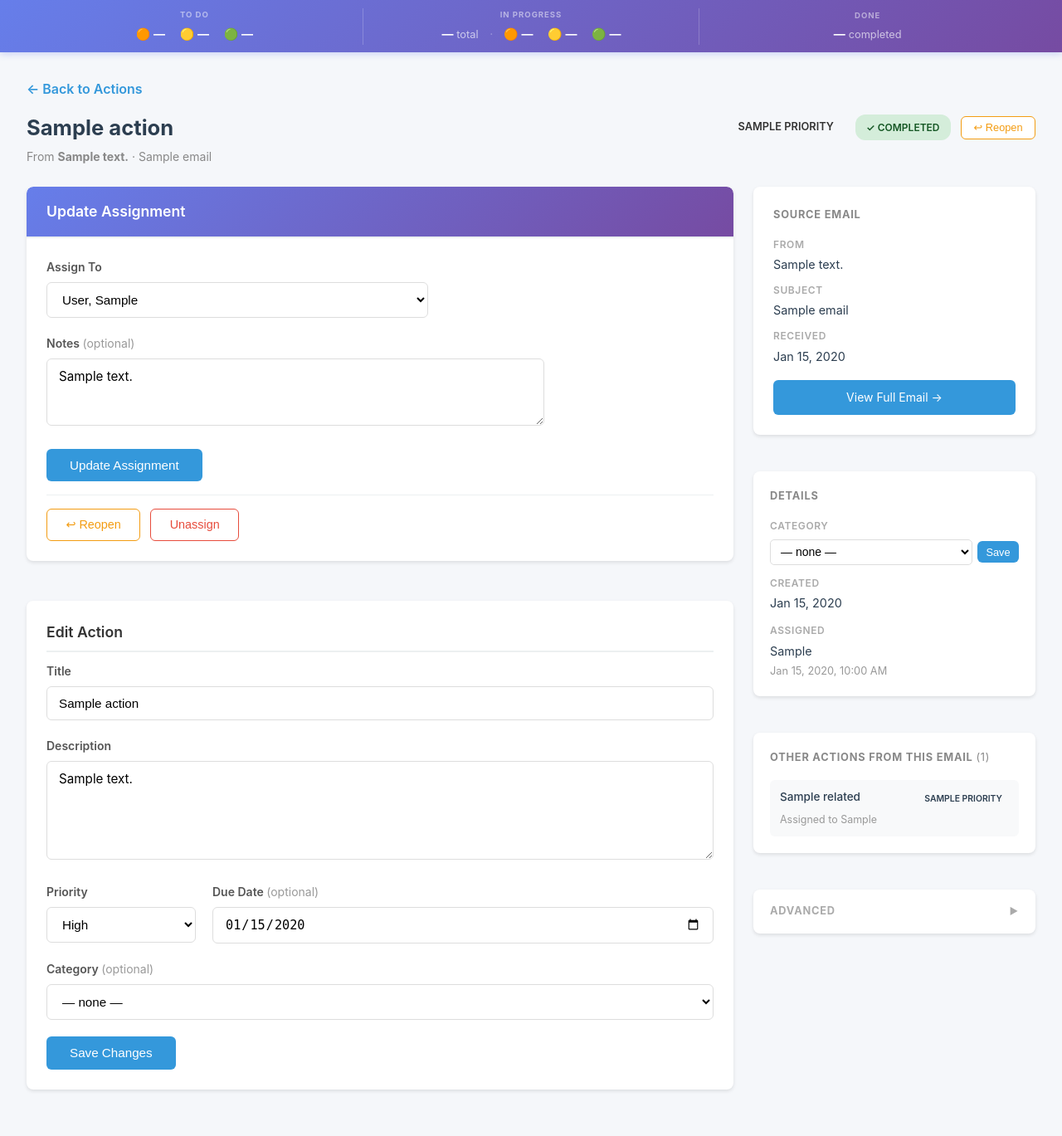
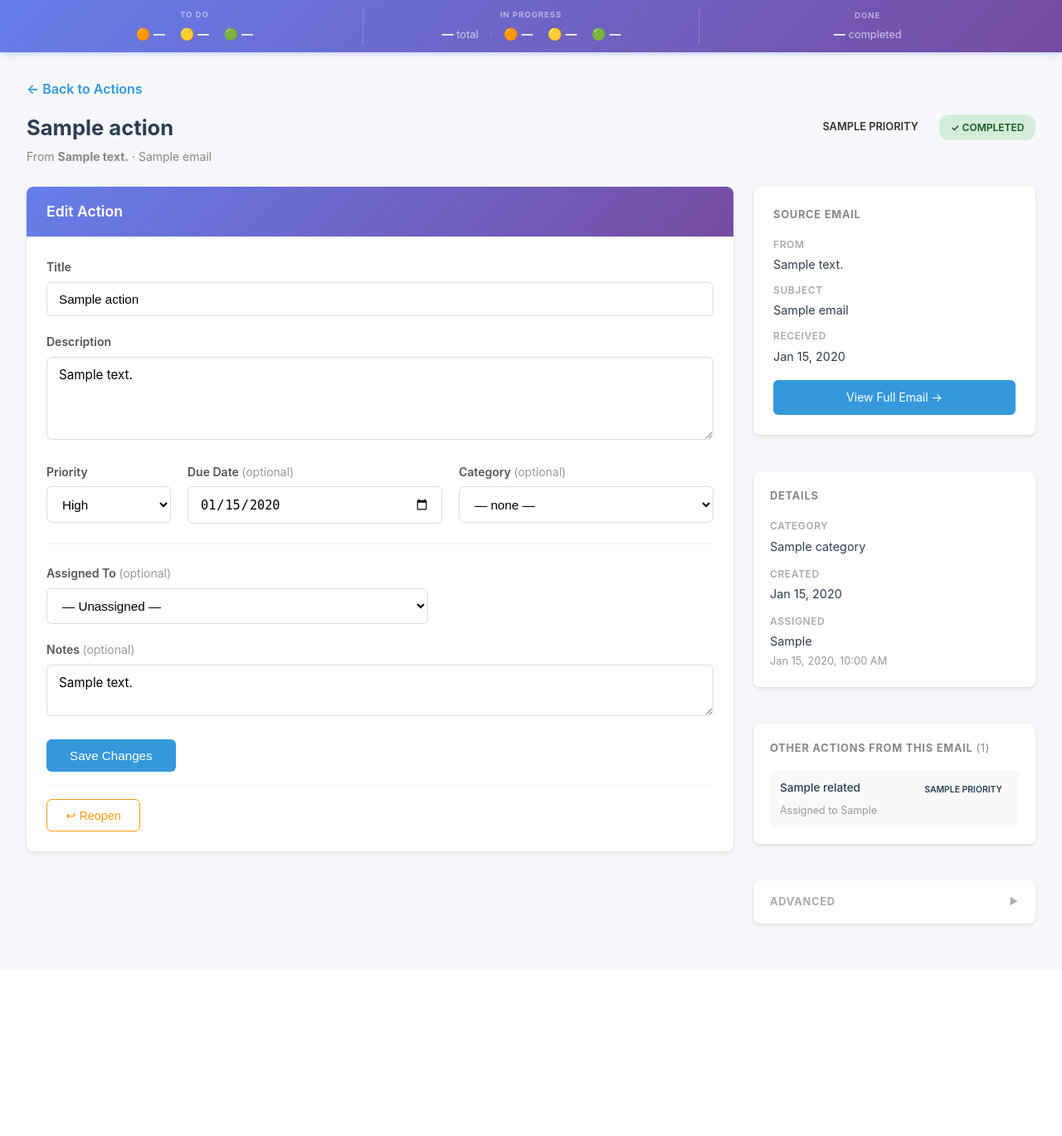
Before and after one commit to blake-perkins/INtelliBOX, a Python web app: template src/emailtools/web/templates/action_detail.html in a window 1280 px wide. Shown: the part 72-1441 px from the top of the page at 83% size. After the commit the page ends 1190 px from the top, so only its background shows below. Run offline with Jinja, Linux system fonts and the light colour scheme; the template is opened without the code that fills it: most values are stand-ins (such as "Sample title", 1, 10 or a date in 2020).

Commit message:
Consolidate action detail into unified form and remove redundant controls
Merge Assignment, Edit Action, and Details category forms into a single
unified form with one Save button. Remove duplicate Done/Mark Complete
buttons (header now shows status badges only). Remove redundant Unassign
button — unassigning is now done via the dropdown. Remove orphaned
single-field routes (/title, /description, /priority, /due-date,
/category, /unassign). Update BDD tests to match new unified form flow.

Co-Authored-By: Claude Opus 4.6 <noreply@anthropic.com>

```diff
--- a/src/emailtools/web/templates/action_detail.html
+++ b/src/emailtools/web/templates/action_detail.html
@@ -24,26 +24,10 @@
         <span style="background: #d4edda; color: #155724; padding: 0.35rem 0.85rem; border-radius: 12px; font-size: 0.75rem; font-weight: 600; white-space: nowrap;">
             ✓ COMPLETED
         </span>
-        {% endif %}
-        {% if assignment %}
-            {% if assignment.status != 'completed' %}
-            <form method="POST" action="/actions/{{ action.id }}/status" style="display: inline; margin-left: auto;">
-                <input type="hidden" name="status" value="completed">
-                <button type="submit" class="btn"
-                        style="background: #27ae60; color: white; padding: 0.35rem 0.9rem; font-size: 0.8rem;"
-                        onclick="return confirm('Mark this action as completed?')">
-                    ✓ Done
-                </button>
-            </form>
-            {% else %}
-            <form method="POST" action="/actions/{{ action.id }}/status" style="display: inline; margin-left: auto;">
-                <input type="hidden" name="status" value="assigned">
-                <button type="submit" class="btn"
-                        style="background: white; color: #f39c12; border: 1.5px solid #f39c12; padding: 0.35rem 0.9rem; font-size: 0.8rem;">
-                    ↩ Reopen
-                </button>
-            </form>
-            {% endif %}
+        {% elif assignment %}
+        <span style="background: #e8f4fd; color: #1a6fa8; padding: 0.35rem 0.85rem; border-radius: 12px; font-size: 0.75rem; font-weight: 600; white-space: nowrap;">
+            ASSIGNED
+        </span>
         {% endif %}
     </div>
     <div style="color: #888; font-size: 0.875rem;">
@@ -54,26 +38,89 @@
 <!-- Two-column layout -->
 <div style="display: grid; grid-template-columns: 1fr 340px; gap: 1.5rem; align-items: start;">
 
-    <!-- LEFT: Assignment + Edit -->
+    <!-- LEFT: Unified Edit Form -->
     <div style="display: grid; gap: 1.5rem;">
 
-        <!-- Assignment Card (first for quick access) -->
         <div class="card">
             <div class="card-header" style="background: linear-gradient(135deg, #667eea 0%, #764ba2 100%); color: white; border-radius: 8px 8px 0 0; margin: -1.5rem -1.5rem 1.5rem -1.5rem; padding: 1rem 1.5rem;">
-                {% if assignment %}Update Assignment{% else %}Assign Action{% endif %}
+                Edit Action
             </div>
 
-            <form method="POST" action="/actions/{{ action.id }}/assign">
+            <form method="POST" action="/actions/{{ action.id }}/edit">
                 <div style="display: grid; gap: 1.25rem;">
+                    <!-- Title -->
                     <div>
-                        <label style="display: block; margin-bottom: 0.4rem; font-weight: 600; font-size: 0.875rem; color: #555;">Assign To</label>
+                        <label style="display: block; margin-bottom: 0.4rem; font-weight: 600; font-size: 0.875rem; color: #555;">Title</label>
+                        <input type="text"
+                               name="title"
+                               value="{{ action.title }}"
+                               style="width: 100%; padding: 0.7rem 0.875rem; border: 1.5px solid #ddd; border-radius: 6px; font-size: 0.95rem; transition: border-color 0.15s;"
+                               onfocus="this.style.borderColor='#667eea'"
+                               onblur="this.style.borderColor='#ddd'"
+                               required>
+                    </div>
+
+                    <!-- Description -->
+                    <div>
+                        <label style="display: block; margin-bottom: 0.4rem; font-weight: 600; font-size: 0.875rem; color: #555;">Description</label>
+                        <textarea name="description"
+                                  rows="4"
+                                  placeholder="Add context or details about this action..."
+                                  style="width: 100%; padding: 0.7rem 0.875rem; border: 1.5px solid #ddd; border-radius: 6px; font-size: 0.95rem; font-family: inherit; resize: vertical; transition: border-color 0.15s;"
+                                  onfocus="this.style.borderColor='#667eea'"
+                                  onblur="this.style.borderColor='#ddd'">{{ action.description or '' }}</textarea>
+                    </div>
+
+                    <!-- Priority + Due Date + Category (inline row) -->
+                    <div style="display: grid; grid-template-columns: 150px 1fr 1fr; gap: 1.25rem;">
+                        <div>
+                            <label style="display: block; margin-bottom: 0.4rem; font-weight: 600; font-size: 0.875rem; color: #555;">Priority</label>
+                            <select name="priority"
+                                    style="width: 100%; padding: 0.7rem 0.875rem; border: 1.5px solid #ddd; border-radius: 6px; font-size: 0.95rem; background: white; transition: border-color 0.15s;"
+                                    onfocus="this.style.borderColor='#667eea'"
+                                    onblur="this.style.borderColor='#ddd'">
+                                <option value="high" {% if action.priority == 'high' %}selected{% endif %}>High</option>
+                                <option value="medium" {% if action.priority == 'medium' %}selected{% endif %}>Medium</option>
+                                <option value="low" {% if action.priority == 'low' %}selected{% endif %}>Low</option>
+                            </select>
+                        </div>
+                        <div>
+                            <label style="display: block; margin-bottom: 0.4rem; font-weight: 600; font-size: 0.875rem; color: #555;">Due Date <span style="font-weight: 400; color: #999;">(optional)</span></label>
+                            <input type="date"
+                                   name="due_date"
+                                   value="{% if action.due_date %}{{ action.due_date.strftime('%Y-%m-%d') }}{% endif %}"
+                                   style="width: 100%; padding: 0.7rem 0.875rem; border: 1.5px solid #ddd; border-radius: 6px; font-size: 0.95rem; transition: border-color 0.15s;"
+                                   onfocus="this.style.borderColor='#667eea'"
+                                   onblur="this.style.borderColor='#ddd'">
+                        </div>
+                        <div>
+                            <label style="display: block; margin-bottom: 0.4rem; font-weight: 600; font-size: 0.875rem; color: #555;">Category <span style="font-weight: 400; color: #999;">(optional)</span></label>
+                            <select name="category"
+                                    style="width: 100%; padding: 0.7rem 0.875rem; border: 1.5px solid #ddd; border-radius: 6px; font-size: 0.95rem; background: white; transition: border-color 0.15s;"
+                                    onfocus="this.style.borderColor='#667eea'"
+                                    onblur="this.style.borderColor='#ddd'">
+                                <option value="">— none —</option>
+                                {% for cat in categories %}
+                                <option value="{{ cat.name }}" {% if action.category == cat.name %}selected{% endif %}>{{ cat.name }}</option>
+                                {% endfor %}
+                            </select>
+                        </div>
+                    </div>
+
+                    <!-- Divider -->
+                    <div style="border-top: 1px solid #ecf0f1; margin: 0.25rem 0;"></div>
+
+                    <!-- Assignment -->
+                    <div>
+                        <label style="display: block; margin-bottom: 0.4rem; font-weight: 600; font-size: 0.875rem; color: #555;">Assigned To <span style="font-weight: 400; color: #999;">(optional)</span></label>
                         {% if roster %}
                         <select name="assigned_to"
+                                id="assigned-to-select"
                                 style="width: 100%; max-width: 460px; padding: 0.7rem 0.875rem; border: 1.5px solid #ddd; border-radius: 6px; font-size: 0.95rem; background: white; transition: border-color 0.15s;"
                                 onfocus="this.style.borderColor='#667eea'"
                                 onblur="this.style.borderColor='#ddd'"
-                                required>
-                            <option value="" disabled {% if not assignment %}selected{% endif %}>Select a team member...</option>
+                                onchange="document.getElementById('notes-section').style.display = this.value ? 'block' : 'none'">
+                            <option value="">— Unassigned —</option>
                             {% for member in roster %}
                             <option value="{{ member.full_name }}"
                                 {% if assignment and assignment.assigned_to == member.full_name %}selected{% endif %}>
@@ -91,23 +138,22 @@
                         {% endif %}
                     </div>
 
-                    <div>
+                    <div id="notes-section" style="display: {% if assignment %}block{% else %}none{% endif %};">
                         <label style="display: block; margin-bottom: 0.4rem; font-weight: 600; font-size: 0.875rem; color: #555;">Notes <span style="font-weight: 400; color: #999;">(optional)</span></label>
                         <textarea name="notes"
-                                  rows="3"
+                                  rows="2"
                                   placeholder="Add any context or instructions..."
-                                  style="width: 100%; max-width: 600px; padding: 0.7rem 0.875rem; border: 1.5px solid #ddd; border-radius: 6px; font-size: 0.95rem; font-family: inherit; resize: vertical; transition: border-color 0.15s;"
+                                  style="width: 100%; padding: 0.7rem 0.875rem; border: 1.5px solid #ddd; border-radius: 6px; font-size: 0.95rem; font-family: inherit; resize: vertical; transition: border-color 0.15s;"
                                   onfocus="this.style.borderColor='#667eea'"
                                   onblur="this.style.borderColor='#ddd'">{% if assignment and assignment.notes %}{{ assignment.notes }}{% endif %}</textarea>
                     </div>
 
-                    {% if roster %}
+                    <!-- Save -->
                     <div>
                         <button type="submit" class="btn btn-primary" style="padding: 0.7rem 1.75rem; font-size: 0.95rem;">
-                            {% if assignment %}Update Assignment{% else %}Assign Action{% endif %}
+                            Save Changes
                         </button>
                     </div>
-                    {% endif %}
                 </div>
             </form>
 
@@ -131,92 +177,8 @@
                     </button>
                 </form>
                 {% endif %}
-                <form method="POST" action="/actions/{{ action.id }}/unassign" style="display: inline;">
-                    <button type="submit" class="btn"
-                            style="background: white; color: #e74c3c; border: 1.5px solid #e74c3c; padding: 0.65rem 1.4rem; font-size: 0.9rem;"
-                            onclick="return confirm('Remove assignment from this action?')">
-                        Unassign
-                    </button>
-                </form>
             </div>
             {% endif %}
-        </div>
-
-        <!-- Edit Action Card -->
-        <div class="card">
-            <div class="card-header">Edit Action</div>
-
-            <form method="POST" action="/actions/{{ action.id }}/edit">
-                <div style="display: grid; gap: 1.25rem;">
-                    <!-- Title -->
-                    <div>
-                        <label style="display: block; margin-bottom: 0.4rem; font-weight: 600; font-size: 0.875rem; color: #555;">Title</label>
-                        <input type="text"
-                               name="title"
-                               value="{{ action.title }}"
-                               style="width: 100%; padding: 0.7rem 0.875rem; border: 1.5px solid #ddd; border-radius: 6px; font-size: 0.95rem; transition: border-color 0.15s;"
-                               onfocus="this.style.borderColor='#667eea'"
-                               onblur="this.style.borderColor='#ddd'"
-                               required>
-                    </div>
-
-                    <!-- Description -->
-                    <div>
-                        <label style="display: block; margin-bottom: 0.4rem; font-weight: 600; font-size: 0.875rem; color: #555;">Description</label>
-                        <textarea name="description"
-                                  rows="5"
-                                  placeholder="Add context or details about this action..."
-                                  style="width: 100%; padding: 0.7rem 0.875rem; border: 1.5px solid #ddd; border-radius: 6px; font-size: 0.95rem; font-family: inherit; resize: vertical; transition: border-color 0.15s;"
-                                  onfocus="this.style.borderColor='#667eea'"
-                                  onblur="this.style.borderColor='#ddd'">{{ action.description or '' }}</textarea>
-                    </div>
-
-                    <!-- Priority + Due Date (inline row) -->
-                    <div style="display: grid; grid-template-columns: 180px 1fr; gap: 1.25rem;">
-                        <div>
-                            <label style="display: block; margin-bottom: 0.4rem; font-weight: 600; font-size: 0.875rem; color: #555;">Priority</label>
-                            <select name="priority"
-                                    style="width: 100%; padding: 0.7rem 0.875rem; border: 1.5px solid #ddd; border-radius: 6px; font-size: 0.95rem; background: white; transition: border-color 0.15s;"
-                                    onfocus="this.style.borderColor='#667eea'"
-                                    onblur="this.style.borderColor='#ddd'">
-                                <option value="high" {% if action.priority == 'high' %}selected{% endif %}>High</option>
-                                <option value="medium" {% if action.priority == 'medium' %}selected{% endif %}>Medium</option>
-                                <option value="low" {% if action.priority == 'low' %}selected{% endif %}>Low</option>
-                            </select>
-                        </div>
-                        <div>
-                            <label style="display: block; margin-bottom: 0.4rem; font-weight: 600; font-size: 0.875rem; color: #555;">Due Date <span style="font-weight: 400; color: #999;">(optional)</span></label>
-                            <input type="date"
-                                   name="due_date"
-                                   value="{% if action.due_date %}{{ action.due_date.strftime('%Y-%m-%d') }}{% endif %}"
-                                   style="width: 100%; padding: 0.7rem 0.875rem; border: 1.5px solid #ddd; border-radius: 6px; font-size: 0.95rem; transition: border-color 0.15s;"
-                                   onfocus="this.style.borderColor='#667eea'"
-                                   onblur="this.style.borderColor='#ddd'">
-                        </div>
-                    </div>
-
-                    <!-- Category -->
-                    <div>
-                        <label style="display: block; margin-bottom: 0.4rem; font-weight: 600; font-size: 0.875rem; color: #555;">Category <span style="font-weight: 400; color: #999;">(optional)</span></label>
-                        <select name="category"
-                                style="width: 100%; padding: 0.7rem 0.875rem; border: 1.5px solid #ddd; border-radius: 6px; font-size: 0.95rem; background: white; transition: border-color 0.15s;"
-                                onfocus="this.style.borderColor='#667eea'"
-                                onblur="this.style.borderColor='#ddd'">
-                            <option value="">— none —</option>
-                            {% for cat in categories %}
-                            <option value="{{ cat.name }}" {% if action.category == cat.name %}selected{% endif %}>{{ cat.name }}</option>
-                            {% endfor %}
-                        </select>
-                    </div>
-
-                    <!-- Save -->
-                    <div>
-                        <button type="submit" class="btn btn-primary" style="padding: 0.7rem 1.75rem; font-size: 0.95rem;">
-                            Save Changes
-                        </button>
-                    </div>
-                </div>
-            </form>
         </div>
 
     </div><!-- end left column -->
@@ -251,19 +213,8 @@
             <div style="font-weight: 700; font-size: 0.8rem; letter-spacing: 0.06em; color: #888; text-transform: uppercase; margin-bottom: 1rem;">Details</div>
             <div style="display: grid; gap: 0.75rem;">
                 <div>
-                    <div style="font-size: 0.75rem; font-weight: 600; color: #aaa; text-transform: uppercase; letter-spacing: 0.05em; margin-bottom: 0.4rem;">Category</div>
-                    <form method="POST" action="/actions/{{ action.id }}/category" style="display: flex; gap: 0.4rem; align-items: center;">
-                        <select name="category"
-                                style="flex: 1; padding: 0.35rem 0.5rem; border: 1.5px solid #ddd; border-radius: 5px; font-size: 0.875rem; min-width: 0; background: white; transition: border-color 0.15s;"
-                                onfocus="this.style.borderColor='#667eea'"
-                                onblur="this.style.borderColor='#ddd'">
-                            <option value="">— none —</option>
-                            {% for cat in categories %}
-                            <option value="{{ cat.name }}" {% if action.category == cat.name %}selected{% endif %}>{{ cat.name }}</option>
-                            {% endfor %}
-                        </select>
-                        <button type="submit" class="btn btn-primary" style="padding: 0.35rem 0.65rem; font-size: 0.8rem; white-space: nowrap;">Save</button>
-                    </form>
+                    <div style="font-size: 0.75rem; font-weight: 600; color: #aaa; text-transform: uppercase; letter-spacing: 0.05em; margin-bottom: 0.2rem;">Category</div>
+                    <div style="font-size: 0.9rem; color: #2c3e50;">{{ action.category or '—' }}</div>
                 </div>
                 <div>
                     <div style="font-size: 0.75rem; font-weight: 600; color: #aaa; text-transform: uppercase; letter-spacing: 0.05em; margin-bottom: 0.2rem;">Created</div>
```
Also changed, not shown: features/steps/action_steps.py (+0 -52 lines), src/emailtools/web/app.py (+21 -109 lines), README.md, 3 other files.
